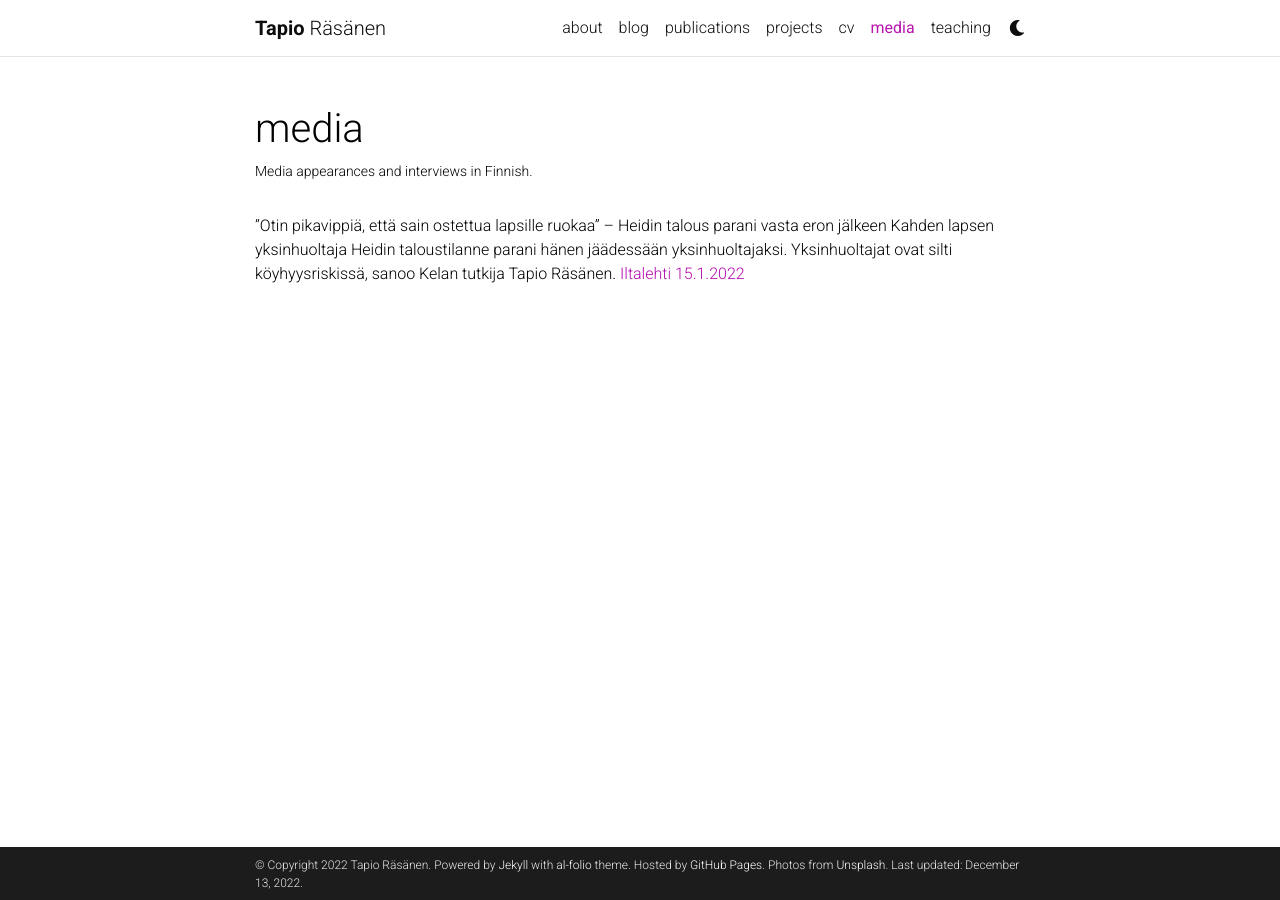
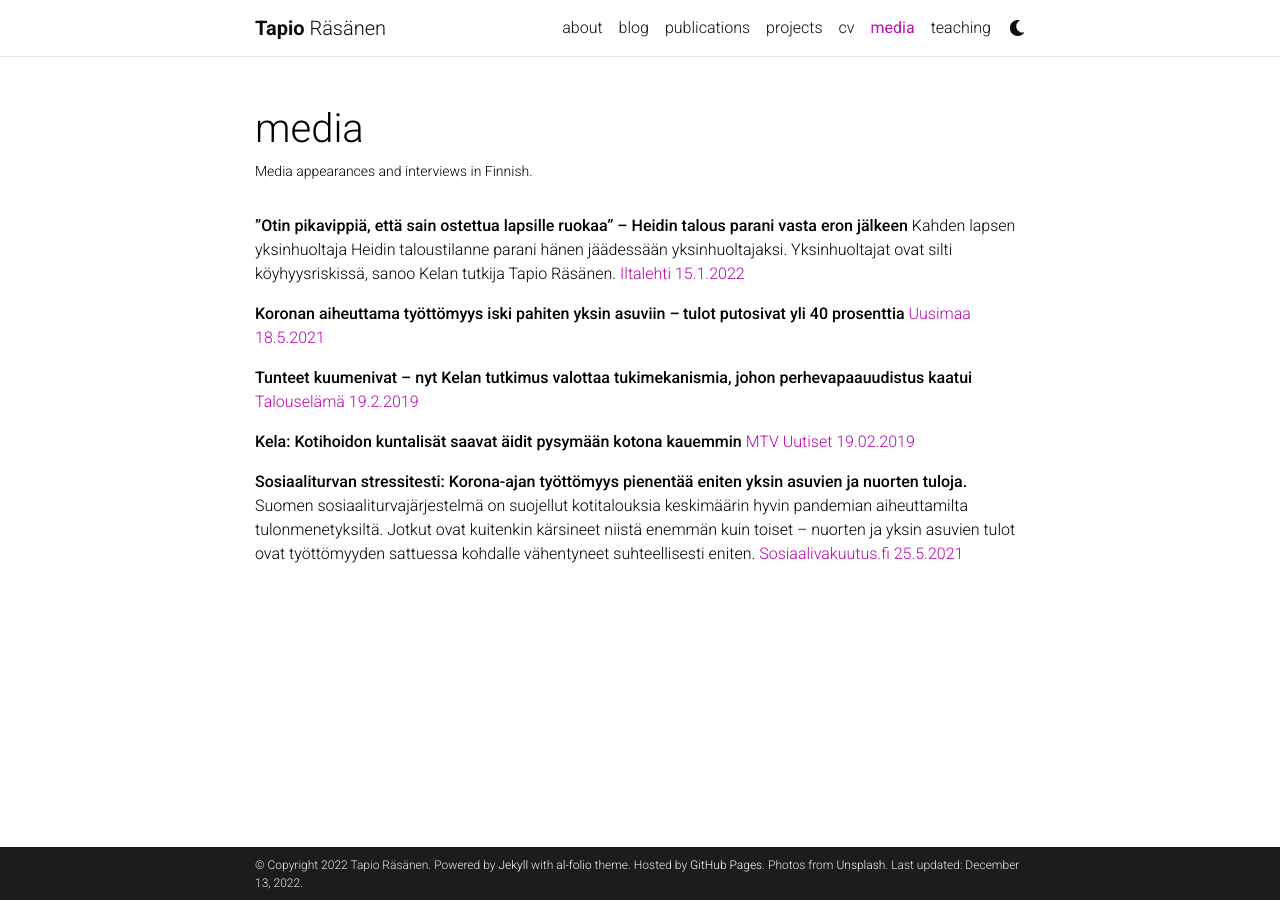
Before and after one commit to RasanenTapio/RasanenTapio.github.io, a Jekyll site: the page built from _pages/media.md, in a window 1280 px wide. Built offline with Jekyll 4.4.1, drawn with Linux system fonts in a browser that asks for light colours; comment, search, counter and statistics services are not loaded; a style sheet for code colours, icons or effects is not loaded.

Commit message:
Update media.md
Added interviews etc

```diff
--- a/_pages/media.md
+++ b/_pages/media.md
@@ -7,6 +7,14 @@ nav: true
 nav_order: 5
 ---
 
-”Otin pikavippiä, että sain ostettua lapsille ruokaa” – Heidin talous parani vasta eron jälkeen
+**”Otin pikavippiä, että sain ostettua lapsille ruokaa” – Heidin talous parani vasta eron jälkeen**
 Kahden lapsen yksinhuoltaja Heidin taloustilanne parani hänen jäädessään yksinhuoltajaksi. Yksinhuoltajat ovat silti köyhyysriskissä, sanoo Kelan tutkija Tapio Räsänen.
 [Iltalehti 15.1.2022](https://www.iltalehti.fi/kotimaa/a/0f45a215-97c7-40d6-9191-9e0b686d2ac8)
+
+**Koronan aiheuttama työttömyys iski pahiten yksin asuviin – tulot putosivat yli 40 prosenttia** [Uusimaa 18.5.2021](https://www.uusimaa.fi/paikalliset/4149219)
+
+**Tunteet kuumenivat – nyt Kelan tutkimus valottaa tukimekanismia, johon perhevapaauudistus kaatui** [Talouselämä 19.2.2019](https://www.talouselama.fi/uutiset/tunteet-kuumenivat-nyt-kelan-tutkimus-valottaa-tukimekanismia-johon-perhevapaauudistus-kaatui/c9b85734-cba3-3bf6-a971-63bd49aff9c2)
+
+**Kela: Kotihoidon kuntalisät saavat äidit pysymään kotona kauemmin** [MTV Uutiset 19.02.2019](https://www.mtvuutiset.fi/artikkeli/kela-kotihoidon-kuntalisat-saavat-aidit-pysymaan-kotona-kauemmin/7289172)
+
+**Sosiaaliturvan stressitesti: Korona-ajan työttömyys pienentää eniten yksin asuvien ja nuorten tuloja.** Suomen sosiaaliturvajärjestelmä on suojellut kotitalouksia keskimäärin hyvin pandemian aiheuttamilta tulonmenetyksiltä. Jotkut ovat kuitenkin kärsineet niistä enemmän kuin toiset – nuorten ja yksin asuvien tulot ovat työttömyyden sattuessa kohdalle vähentyneet suhteellisesti eniten. [Sosiaalivakuutus.fi 25.5.2021](https://sosiaalivakuutus.fi/sosiaaliturvan-stressitesti-korona-ajan-tyottomyys-pienentaa-eniten-yksin-asuvien-ja-nuorten-tuloja/)
```
